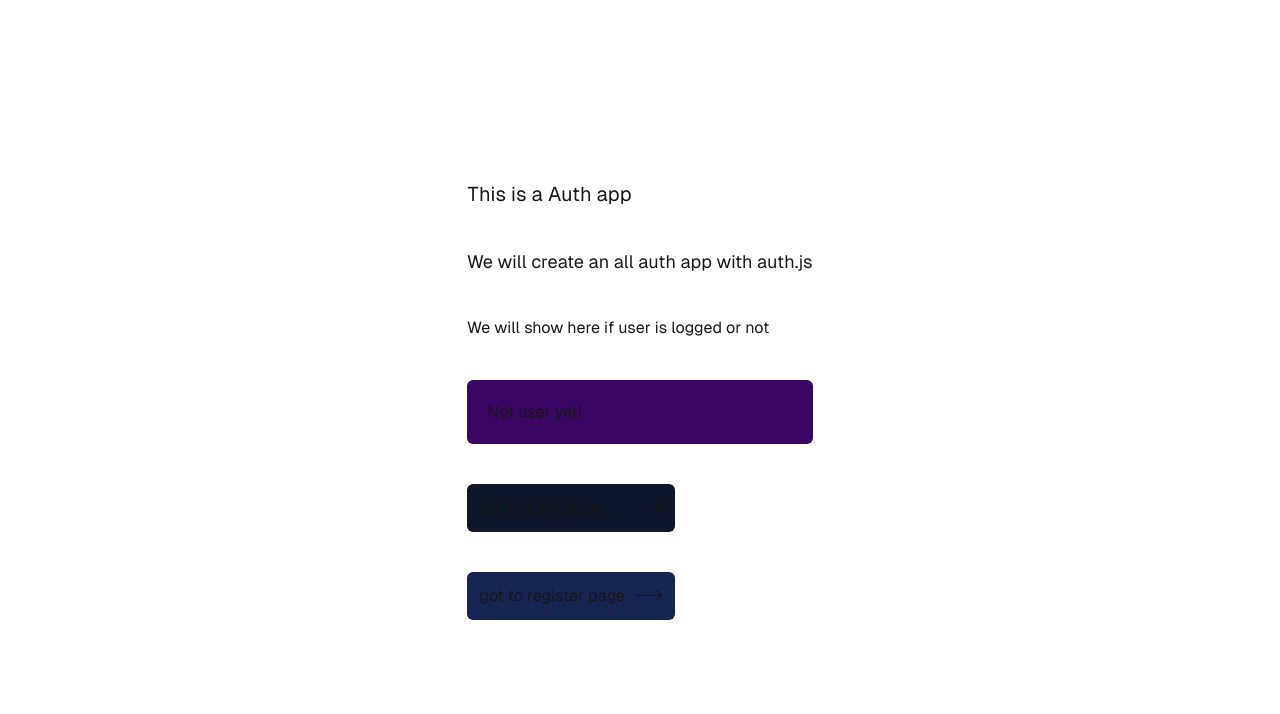
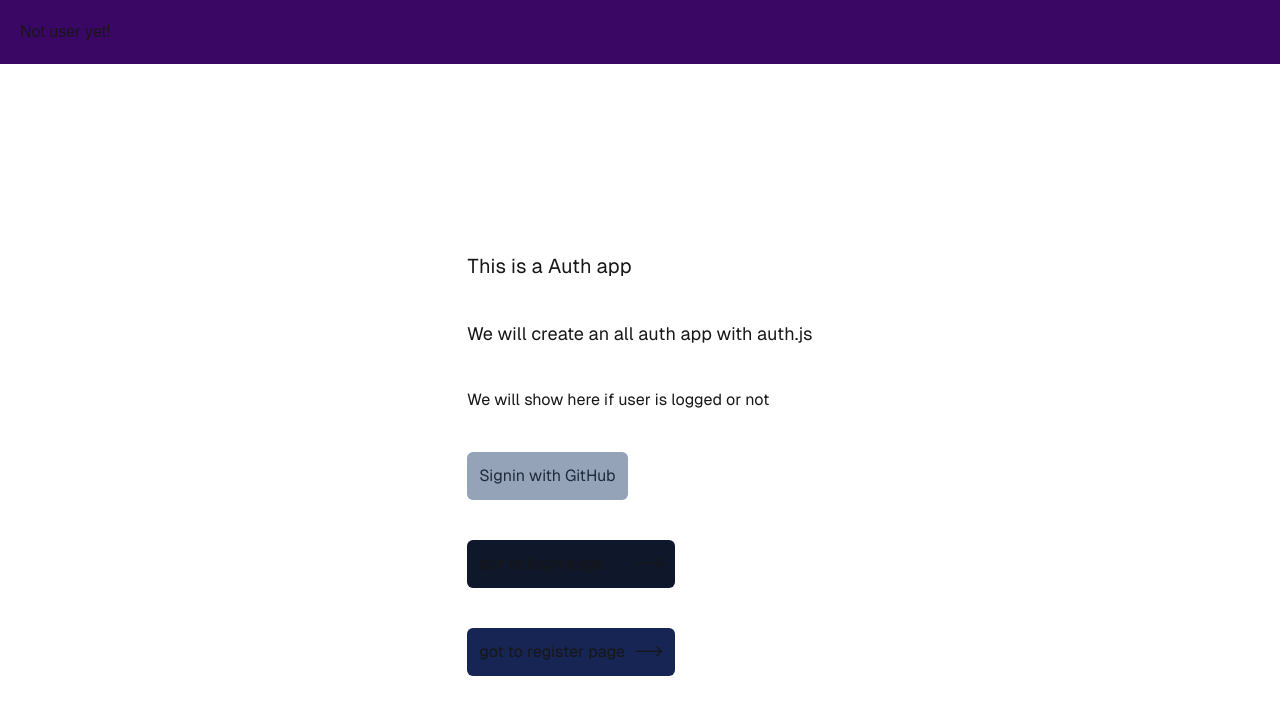
Before and after one commit to tahasama/authjs, a Next.js app: page / in a window 1280 px wide. Shown: the top 714 px of the page. Built offline with nearby package versions, Linux system fonts and the light colour scheme; no server answers.

Commit message:
added authjs with github provider + used usession() instead of auth() to prevent making all app dynamic server rendred

```diff
--- /dev/null
+++ b/app/api/auth/[...nextauth]/route.ts
@@ -0,0 +1,2 @@
+import { handlers } from "@/auth" // Referring to the auth.ts we just created
+export const { GET, POST } = handlers
--- a/app/layout.tsx
+++ b/app/layout.tsx
@@ -1,6 +1,8 @@
 import type { Metadata } from "next";
 import localFont from "next/font/local";
 import "./globals.css";
+import Navbar from "@/components/navbar";
+import { SessionProvider } from "next-auth/react";
 
 const geistSans = localFont({
   src: "./fonts/GeistVF.woff",
@@ -28,7 +30,10 @@
       <body
         className={`${geistSans.variable} ${geistMono.variable} antialiased`}
       >
-        {children}
+        <SessionProvider>
+          <Navbar />
+          {children}
+        </SessionProvider>
       </body>
     </html>
   );
--- a/app/page.tsx
+++ b/app/page.tsx
@@ -1,3 +1,5 @@
+import SignIn from "@/components/sign-in";
+// import UserInfo from "@/components/user-info";
 import Link from "next/link";
 
 export default function Home() {
@@ -7,7 +9,8 @@
         <h1 className="text-xl">This is a Auth app</h1>
         <h2 className="text-lg">We will create an all auth app with auth.js</h2>
         <p>We will show here if user is logged or not</p>
-        <div className="p-5 bg-purple-950 rounded-md">Not user yet!</div>
+        {/* <UserInfo /> */}
+        <SignIn />
         <Link
           href={"/login"}
           className="bg-slate-900 rounded-md p-3 flex justify-between max-w-52"
--- /dev/null
+++ b/auth.ts
@@ -0,0 +1,6 @@
+import NextAuth from "next-auth"
+import GitHub from "next-auth/providers/github"
+
+export const { handlers, signIn, signOut, auth } = NextAuth({
+  providers: [GitHub],
+})
--- /dev/null
+++ b/components/navbar.tsx
@@ -0,0 +1,25 @@
+"use client";
+import React from "react";
+import { useSession } from "next-auth/react";
+
+const Navbar = () => {
+  //   const session = await auth();
+  const { data, status } = useSession();
+  console.log("🚀 ~ Navbar ~ status:", status === "authenticated");
+
+  return (
+    <div
+      className={`p-5 ${
+        status === "authenticated" ? "bg-red-700/50" : "bg-purple-950"
+      }`}
+    >
+      {status === "authenticated"
+        ? data?.user?.email
+        : status === "loading"
+        ? "loading"
+        : "Not user yet!"}
+    </div>
+  );
+};
+
+export default Navbar;
--- /dev/null
+++ b/components/sign-in.tsx
@@ -0,0 +1,19 @@
+import { signIn } from "@/auth";
+
+export default function SignIn() {
+  return (
+    <form
+      action={async () => {
+        "use server";
+        await signIn("github");
+      }}
+    >
+      <button
+        type="submit"
+        className="p-3 bg-slate-400 text-slate-800 rounded-md"
+      >
+        Signin with GitHub
+      </button>
+    </form>
+  );
+}
--- /dev/null
+++ b/middleware.ts
@@ -0,0 +1 @@
+export { auth as middleware } from "@/auth"
--- a/package.json
+++ b/package.json
@@ -11,6 +11,7 @@
   "dependencies": {
     "@hookform/resolvers": "^3.9.1",
     "next": "15.0.3",
+    "next-auth": "^5.0.0-beta.25",
     "react": "19.0.0-rc-66855b96-20241106",
     "react-dom": "19.0.0-rc-66855b96-20241106",
     "react-hook-form": "^7.53.2",
```
Also changed, not shown: 1 other file (tests, documents, lock files or other folders).
